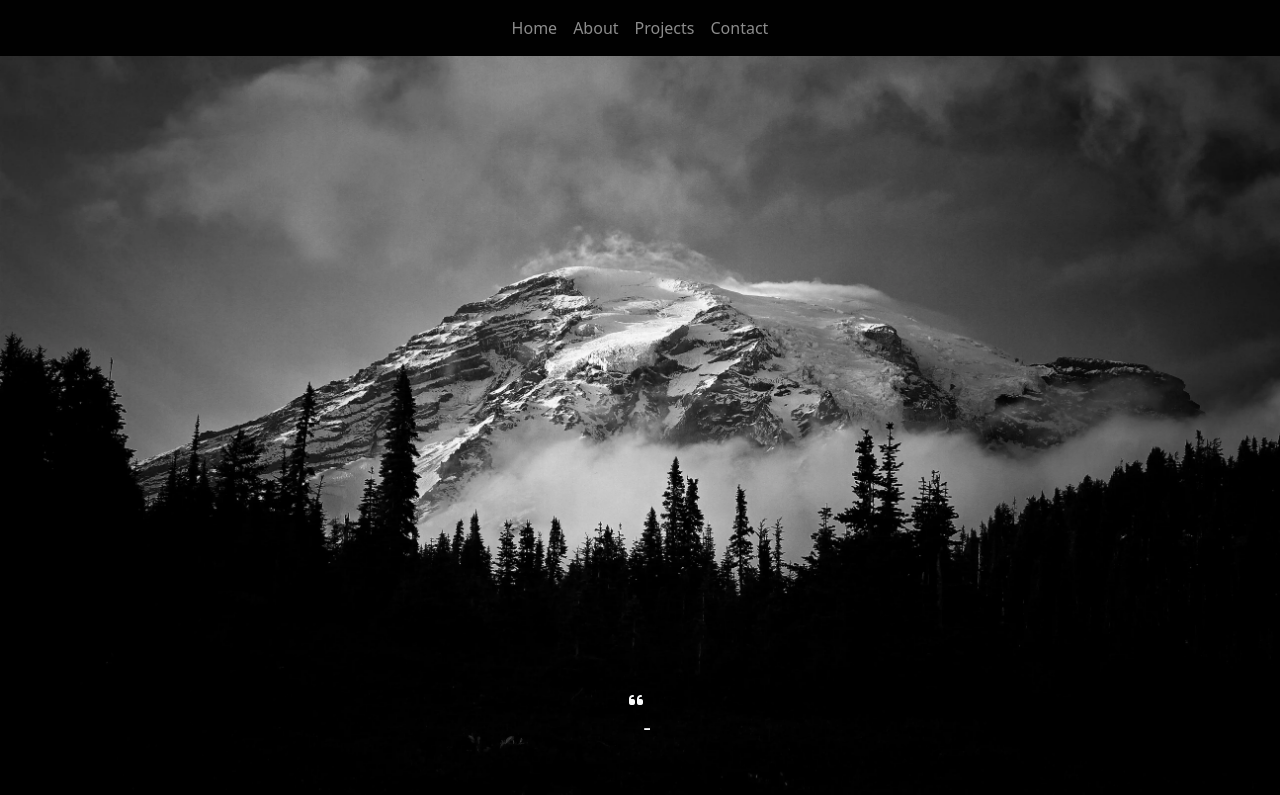
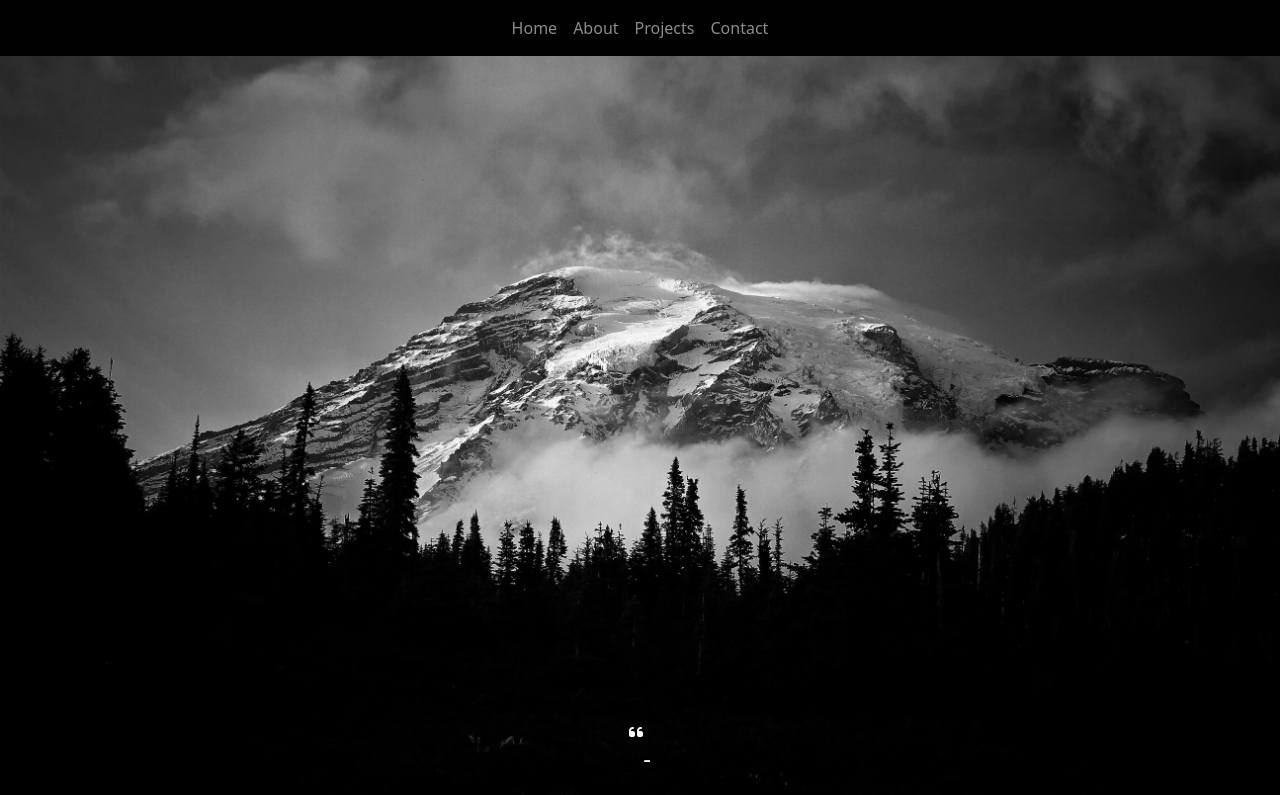
Before and after one commit to BSims623/personal_portfolio, a React (Vite) app: page / in a window 1280 px wide. Shown: the top 795 px of the page. Built offline with nearby package versions, Linux system fonts and the light colour scheme; no server answers.

Commit message:
fix: margin on quote

```diff
--- a/src/components/Landing.jsx
+++ b/src/components/Landing.jsx
@@ -20,7 +20,7 @@ const Landing = ({ landingRef }) => {
 
     return (
         <section ref={landingRef} id='Landing' className='' style={{ display: 'flex', justifyContent: 'center', alignItems: 'end', width: '100vw', height: '94vh', backgroundImage: `url(${landingImage})`, backgroundSize: 'cover', backgroundPosition: 'center', padding: '0 15px' }}>
-            <div className="mb-5">
+            <div className="mb-3">
                 <div className='d-flex'><i className="align-self-start fa-sharp fa-solid fa-quote-left text-light"></i><p className="quote-text align-self-end text-light my-0 ms-2">{quote}</p></div>
                 <p className="quote-text text-light text-end">- {author}</p>
             </div>
```
